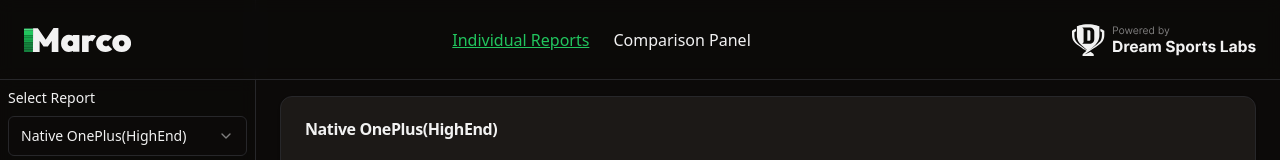
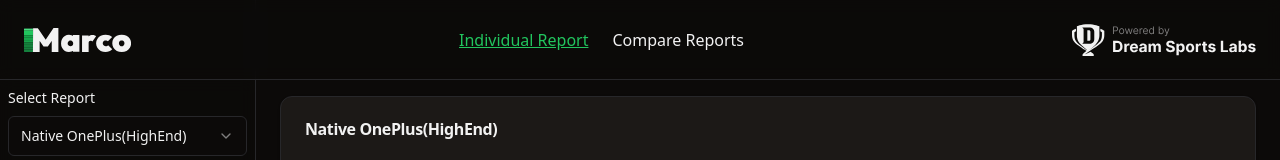
Before and after one commit to ds-horizon/marco, a React (Vite) app in the folder web/: page / in a window 1280 px wide. Shown: the top 160 px of the page. Built offline with nearby package versions, Linux system fonts and the light colour scheme.

Commit message:
fix: renamed compare reports

```diff
--- a/web/src/header.tsx
+++ b/web/src/header.tsx
@@ -39,7 +39,7 @@
               currentTab === 'reports' && 'text-primary underline'
             )}
           >
-            Individual Reports
+            Individual Report
           </button>
           <button
             onClick={() => onTabChange('comparison')}
@@ -50,7 +50,7 @@
               currentTab === 'comparison' && 'text-primary underline'
             )}
           >
-            Comparison Panel
+            Compare Reports
           </button>
         </div>
 
```
